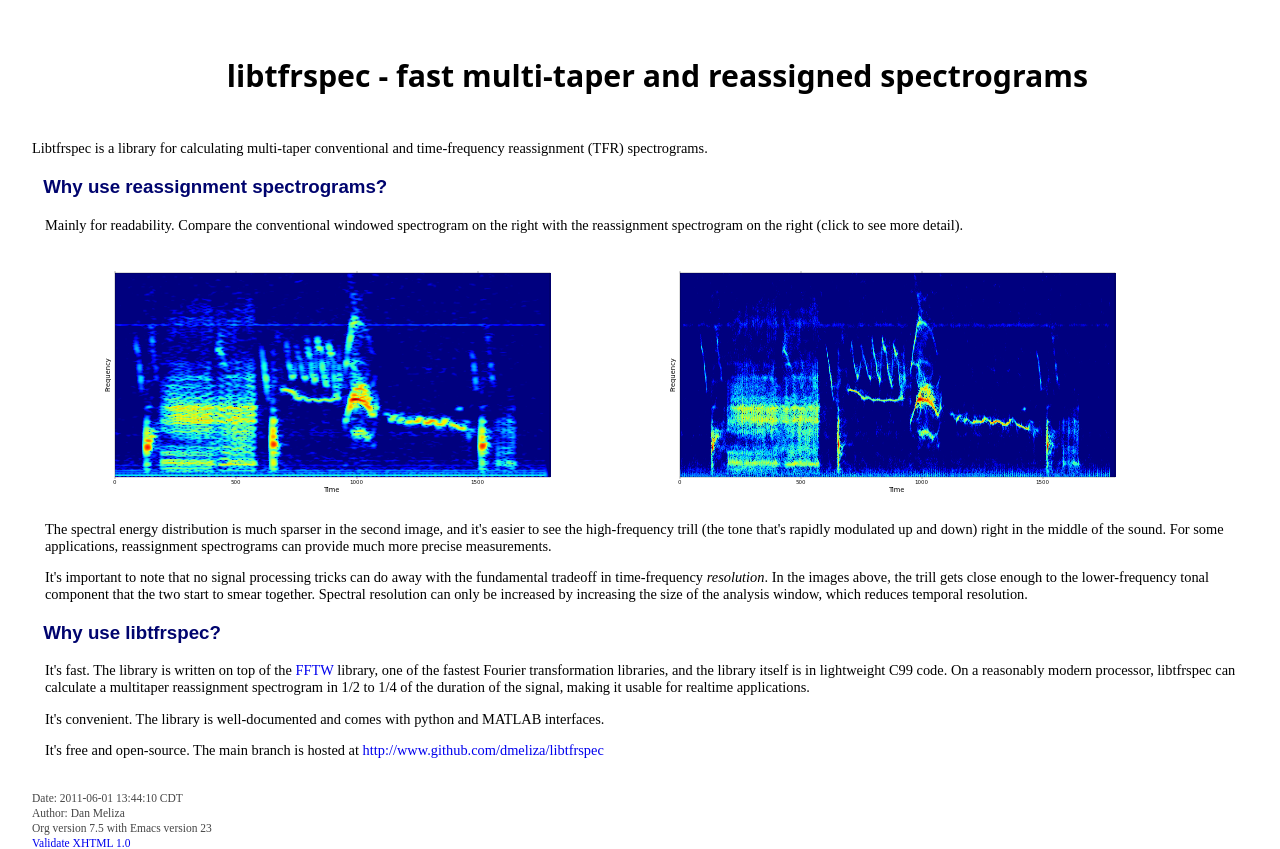
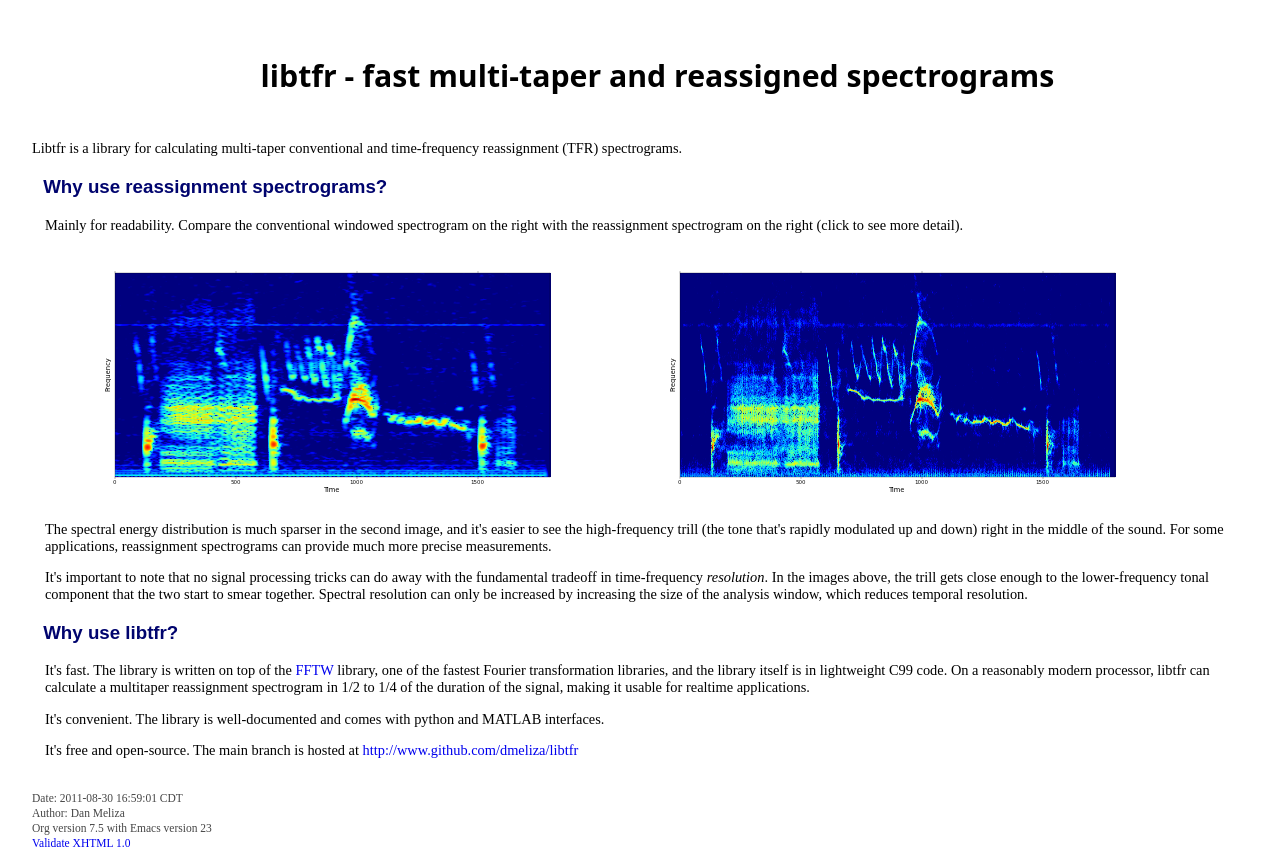
Before and after one commit to melizalab/libtfr, a plain HTML site: page index.html in a window 1280 px wide. Drawn offline with Linux system fonts and the light colour scheme.

Commit message:
fix naming of library to match PyPI

```diff
--- a/index.html
+++ b/index.html
@@ -4,10 +4,10 @@
 <html xmlns="http://www.w3.org/1999/xhtml"
 lang="en" xml:lang="en">
 <head>
-<title>libtfrspec - fast multi-taper and reassigned spectrograms</title>
+<title>libtfr - fast multi-taper and reassigned spectrograms</title>
 <meta http-equiv="Content-Type" content="text/html;charset=iso-8859-1"/>
 <meta name="generator" content="Org-mode"/>
-<meta name="generated" content="2011-06-01 13:44:10 CDT"/>
+<meta name="generated" content="2011-08-30 16:59:01 CDT"/>
 <meta name="author" content="Dan Meliza"/>
 <meta name="description" content=""/>
 <meta name="keywords" content=""/>
@@ -82,8 +82,8 @@ lang="en" xml:lang="en">
 <body>
 <div id="content">
 
-<h1 class="title">libtfrspec - fast multi-taper and reassigned spectrograms</h1>
-<p>Libtfrspec is a library for calculating multi-taper conventional and
+<h1 class="title">libtfr - fast multi-taper and reassigned spectrograms</h1>
+<p>Libtfr is a library for calculating multi-taper conventional and
 time-frequency reassignment (TFR) spectrograms.
 </p>
 
@@ -120,7 +120,7 @@ analysis window, which reduces temporal resolution.
 </div>
 
 <div id="outline-container-2" class="outline-3">
-<h3 id="sec-2">Why use libtfrspec? </h3>
+<h3 id="sec-2">Why use libtfr? </h3>
 <div class="outline-text-3" id="text-2">
 
 
@@ -128,7 +128,7 @@ analysis window, which reduces temporal resolution.
 It's fast.  The library is written on top of the <a href="http://www.fftw.org">FFTW</a> library, one of
 the fastest Fourier transformation libraries, and the library itself is
 in lightweight C99 code.  On a reasonably modern processor,
-libtfrspec can calculate a multitaper reassignment spectrogram in 1/2
+libtfr can calculate a multitaper reassignment spectrogram in 1/2
 to 1/4 of the duration of the signal, making it usable for realtime
 applications.
 </p>
@@ -138,11 +138,11 @@ and MATLAB interfaces.
 </p>
 <p>
 It's free and open-source. The main branch is hosted at
-<a href="http://www.github.com/dmeliza/libtfrspec">http://www.github.com/dmeliza/libtfrspec</a>
+<a href="http://www.github.com/dmeliza/libtfr">http://www.github.com/dmeliza/libtfr</a>
 </p></div>
 </div>
 <div id="postamble">
-<p class="date">Date: 2011-06-01 13:44:10 CDT</p>
+<p class="date">Date: 2011-08-30 16:59:01 CDT</p>
 <p class="author">Author: Dan Meliza</p>
 <p class="creator">Org version 7.5 with Emacs version 23</p>
 <a href="http://validator.w3.org/check?uri=referer">Validate XHTML 1.0</a>
```
Also changed, not shown: 1 other file.
